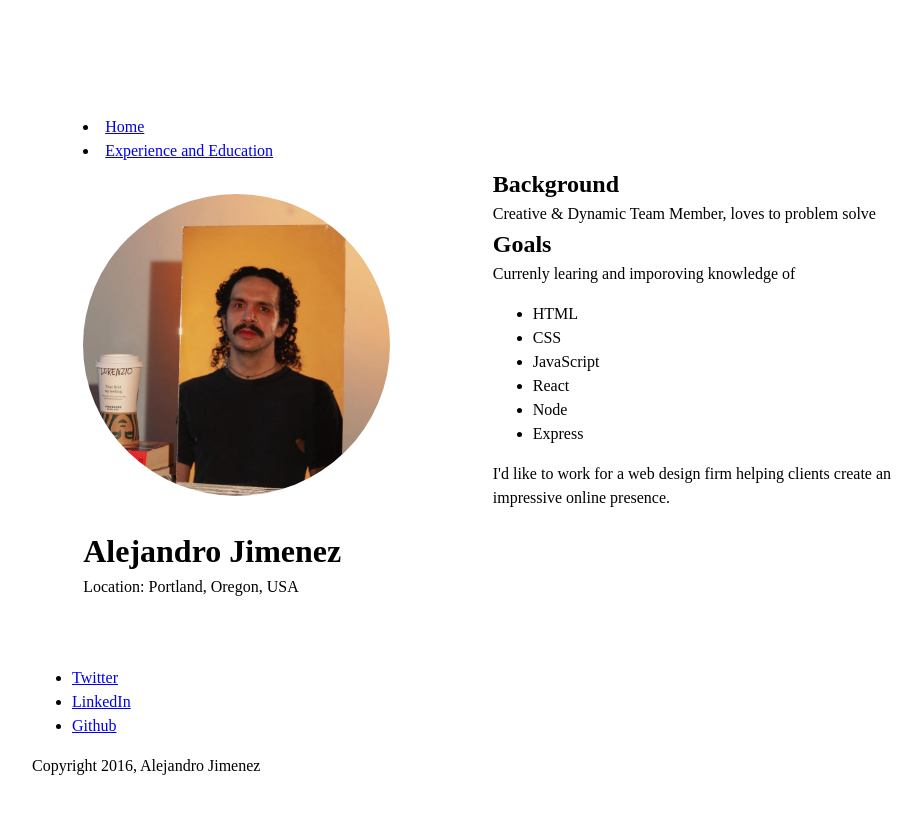
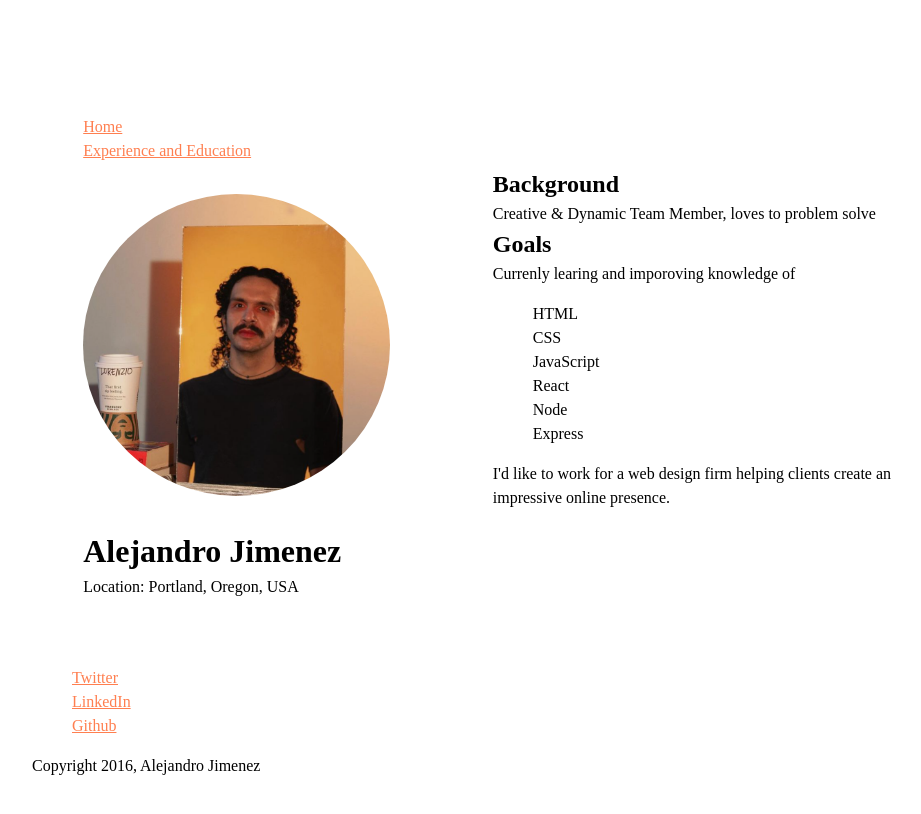
Before and after one commit to Flor-Flores/alejflores.github.io, a plain HTML site: page index.html in a window 1280 px wide. Shown: the whole page, without its empty margins (96-1017 px from the left). Drawn offline with Linux system fonts and the light colour scheme.

Commit message:
worked on index.html

```diff
--- a/styles.css
+++ b/styles.css
@@ -104,3 +104,11 @@ img {
   margin:  10% 0;
   border-radius: 50%;
 }
+
+
+li{
+  list-style-type: none;
+}
+a {
+  color: coral;
+}
```
